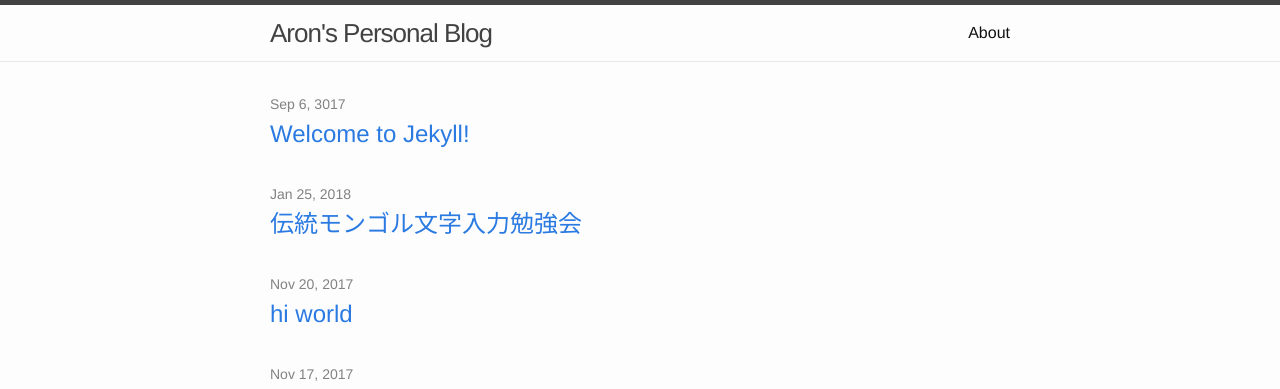
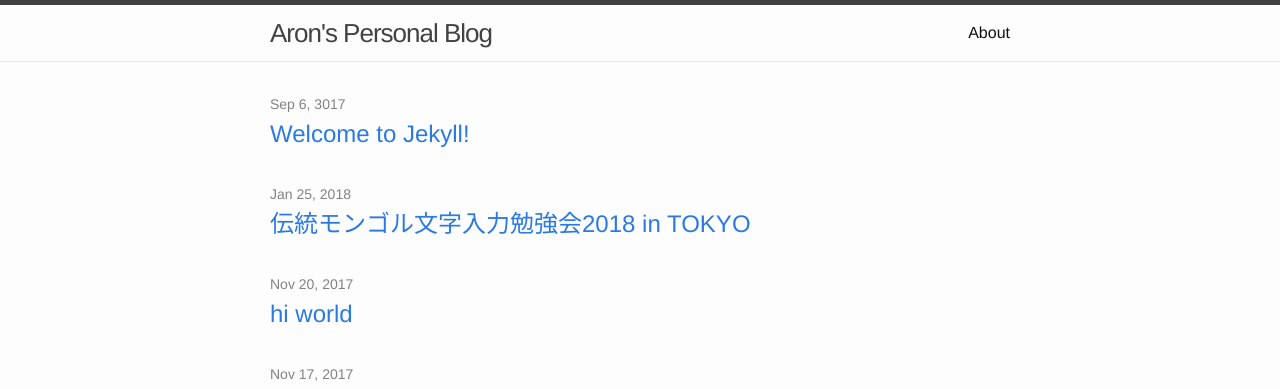
Before and after one commit to aronsoyol/aronsoyol.github.io, a Jekyll site: the page built from index.md, in a window 1280 px wide. Shown: the top 389 px of the page. Built offline with Jekyll 4.4.1, drawn with Linux system fonts in a browser that asks for light colours.

Commit message:
fix title

```diff
--- a/_posts/2018-01-25-mongolianinputmethod.markdown
+++ b/_posts/2018-01-25-mongolianinputmethod.markdown
@@ -1,7 +1,7 @@
 ---
 layout: post
 author: aron
-title: 伝統モンゴル文字入力勉強会
+title: 伝統モンゴル文字入力勉強会2018 in TOKYO
 categories: MN-IT
 data: 2018-01-25
 tag: [MN-IT, 勉強会]
```
